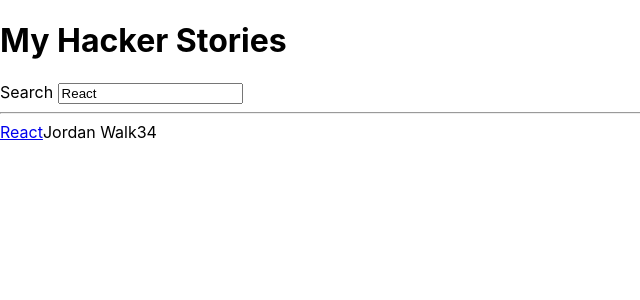
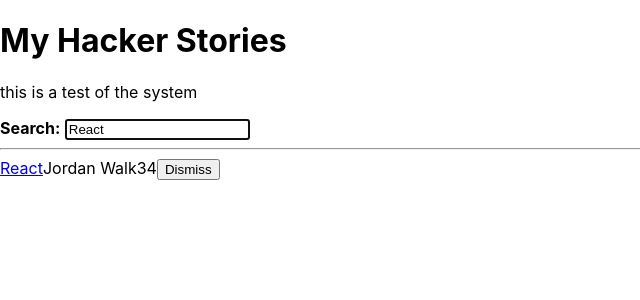
Before and after one commit to Thomas88s/hacker-stories, a React (Create React App) app: page / in a window 1280 px wide. Shown: the top 300 px of the page, without its empty margins (0-640 px from the left). Built offline with nearby package versions, Linux system fonts and the light colour scheme.

Commit message:
added delete buttons and inline handlers

```diff
--- a/src/App.js
+++ b/src/App.js
@@ -1,21 +1,7 @@
 
 import React from 'react';
 
-const useSemiPersistentState = (key, initialState) => {
-  const [value, setValue] = React.useState(
-    localStorage.getItem(key) || initialState
-  );
-
-  React.useEffect(() => {
-    localStorage.setItem('key', value);
-  }, [value, key]);
-
-  return [value, setValue];
-};
-
-
-const App = () => {
- const stories = [
+const initialStories = [
   {
     title: 'React',
     url: 'https://react.js.org',
@@ -34,10 +20,34 @@
   },
 ];
 
+const useSemiPersistentState = (key, initialState) => {
+  const [value, setValue] = React.useState(
+    localStorage.getItem(key) || initialState
+  );
+
+  React.useEffect(() => {
+    localStorage.setItem('key', value);
+  }, [value, key]);
+
+  return [value, setValue];
+};
+
+
+const App = () => {
  const [searchTerm, setSearchTerm] = useSemiPersistentState(
    'search',
    'React'
  );
+
+ const [stories, setStories] = React.useState(initialStories);
+
+ const handleRemoveStory = item => {
+   const newStories = stories.filter(
+     story => item.objectId !== story.objectId
+   );
+
+   setStories(newStories);
+ };
 
  const handleSearch = event => {
    setSearchTerm(event.target.value);
@@ -55,53 +65,63 @@
          id="search"
          label="Search"
          value={searchTerm}
+         isFocused
          onInputChange={handleSearch}
-       />
+       >
+         <p>this is a test of the system</p>
+         <strong>Search:</strong>
+         </InputWithLabel>
 
        <hr />
 
-       <List list={searchedStories} />
+       <List list={searchedStories} onRemoveItem={handleRemoveStory} />
      </div>
    );
  };
 
  const InputWithLabel = ({
    id,
-   label,
    value,
    type = 'text',
-   onInputChange
-  }) => (
+   onInputChange,
+   isFocused,
+   children,
+  }) => {
+    const inputRef = React.useRef();
+
+    React.useEffect(() => {
+      if(isFocused && inputRef.current) {
+        inputRef.current.focus();
+      }
+    }, [isFocused]);
+
+  return (
    <>
-     <label htmlFor={id}>{label}</label>
+     <label htmlFor={id}>{children}</label>
      &nbsp;
      <input
+     ref={inputRef}
        id={id}
        type={type}
        value={value}
+       autoFocus={isFocused}
        onChange={onInputChange}
        />
    </>
    );
+  };
 
 
- const Search = ({ search, onSearch }) => (
-      <>
-       <label htmlFor="search">Search: </label>
-       <input
-         id="search"
-         type="text"
-         value={search}
-         onChange={onSearch}
+ const List = ({ list, onRemoveItem }) =>
+    list.map(item  => (
+    <Item
+     key={item.objectID}
+      item={item}
+      onRemoveItem={onRemoveItem}
       />
-      </>
- );
+    ));
 
-
- const List = ({ list }) =>
-    list.map(item  => <Item key={item.objectID} item={item} />);
-
- const Item = ({ item }) => (
+ const Item = ({ item, onRemoveItem }) => (
    <div>
      <span>
        <a href={item.url}>{item.title}</a>
@@ -109,6 +129,11 @@
      <span>{item.author}</span>
      <span>{item.num_comments}</span>
      <span>{item.points}</span>
+     <span>
+       <button type="button" onClick={onRemoveItem.bind(null, item)}>
+         Dismiss
+       </button>
+     </span>
    </div>
  );
 
```
Lines whose indentation alone changed are shown as unchanged.
